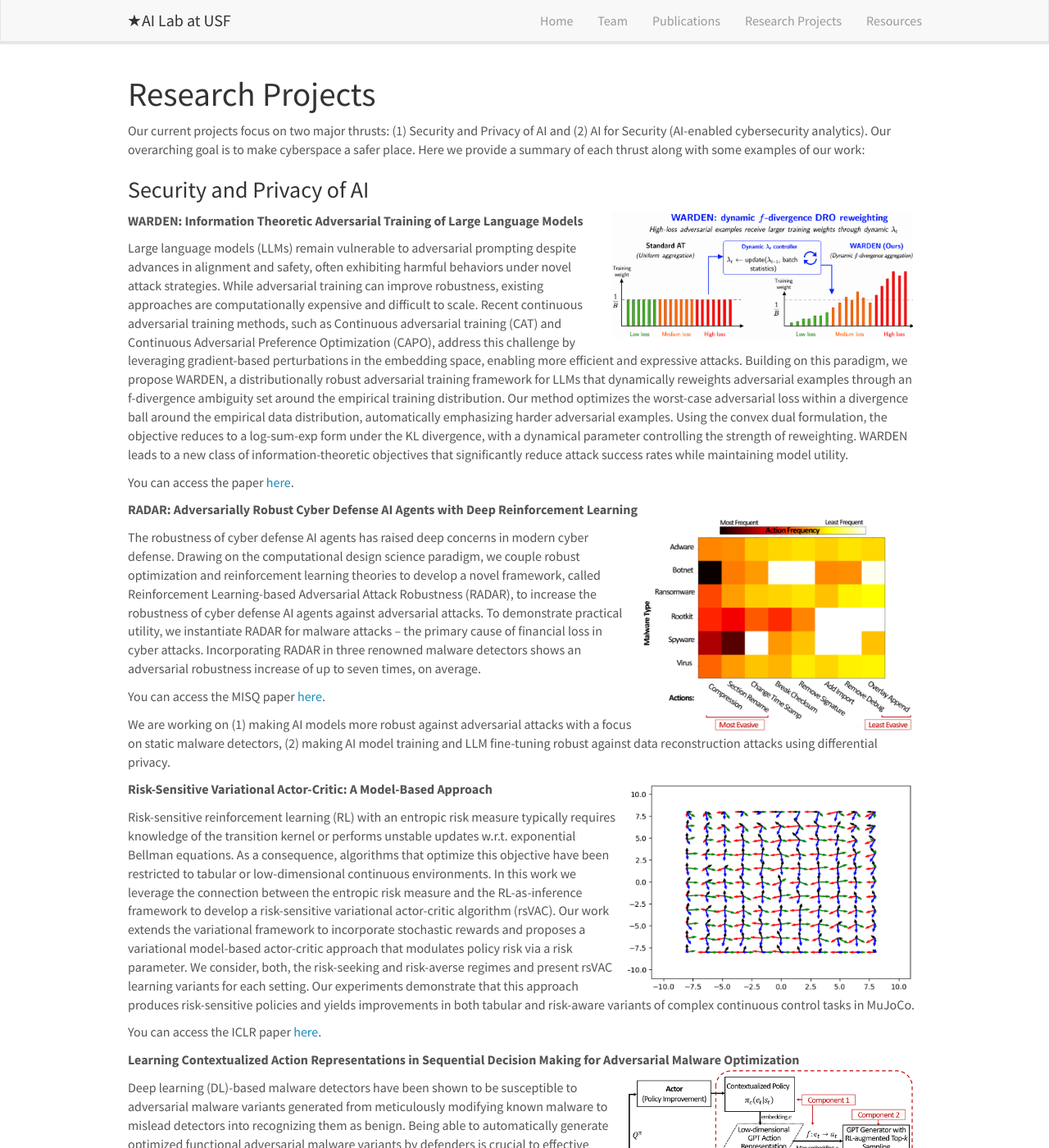
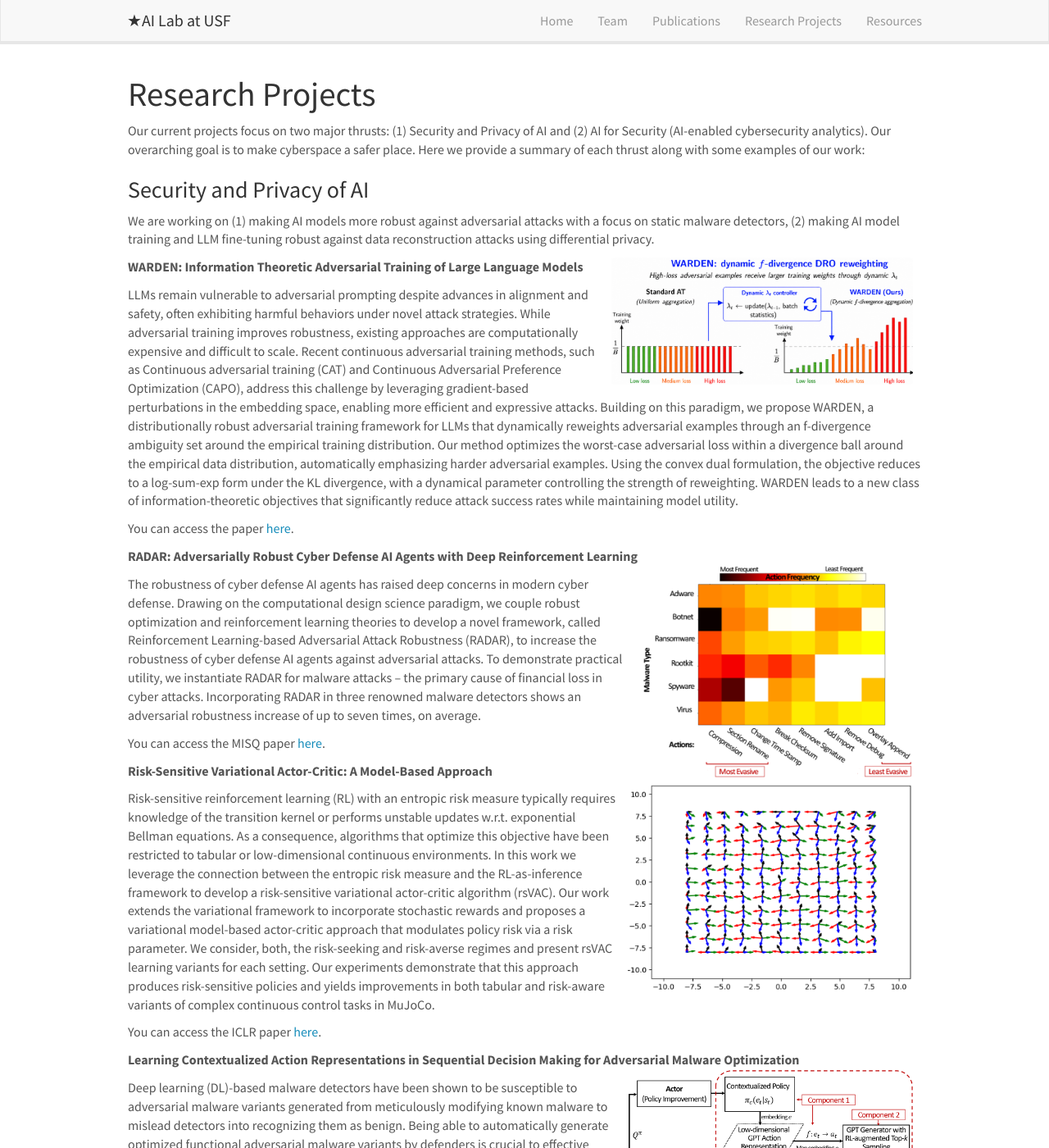
Before and after one commit to star-ailab/star-ailab.github.io, a Jekyll site: the page built from _pages/research.md, in a window 1280 px wide and 1400 px high. Shown: the whole window at 82% size. Built offline with Jekyll 4.4.1, drawn with Linux system fonts in a browser that asks for light colours; nearby versions of some CDN libraries; some of the changed lines change nothing that is shown.

Commit message:
Update research.md

```diff
--- a/_pages/research.md
+++ b/_pages/research.md
@@ -12,10 +12,11 @@
 Here we provide a summary of each thrust along with some examples of our work:
 
 ### Security and Privacy of AI
+We are working on (1) making AI models more robust against adversarial attacks with a focus on static malware detectors, (2) making AI model training and LLM fine-tuning robust against data reconstruction attacks using differential privacy.
 
 **WARDEN: Information Theoretic Adversarial Training of Large Language Models** ![]({{ site.url }}{{ site.baseurl }}/images/respic/warden.png){: style="width: 38%; float: right; margin: 0px 10px"}
 
-Large language models (LLMs) remain vulnerable to adversarial prompting despite advances in alignment and safety, often exhibiting harmful behaviors under novel attack strategies. While adversarial training can improve robustness, existing approaches are computationally expensive and difficult to scale. Recent continuous adversarial training methods, such as Continuous adversarial training (CAT) and Continuous Adversarial Preference Optimization (CAPO), address this challenge by leveraging gradient-based perturbations in the embedding space, enabling more efficient and expressive attacks. Building on this paradigm, we propose WARDEN, a distributionally robust adversarial training framework for LLMs that dynamically reweights adversarial examples through an f-divergence ambiguity set around the empirical training distribution. Our method optimizes the worst-case adversarial loss within a divergence ball around the empirical data distribution, automatically emphasizing harder adversarial examples. Using the convex dual formulation, the objective reduces to a log-sum-exp form under the KL divergence, with a dynamical parameter controlling the strength of reweighting. WARDEN leads to a new class of information-theoretic objectives that significantly reduce attack success rates while maintaining model utility.
+LLMs remain vulnerable to adversarial prompting despite advances in alignment and safety, often exhibiting harmful behaviors under novel attack strategies. While adversarial training improves robustness, existing approaches are computationally expensive and difficult to scale. Recent continuous adversarial training methods, such as Continuous adversarial training (CAT) and Continuous Adversarial Preference Optimization (CAPO), address this challenge by leveraging gradient-based perturbations in the embedding space, enabling more efficient and expressive attacks. Building on this paradigm, we propose WARDEN, a distributionally robust adversarial training framework for LLMs that dynamically reweights adversarial examples through an f-divergence ambiguity set around the empirical training distribution. Our method optimizes the worst-case adversarial loss within a divergence ball around the empirical data distribution, automatically emphasizing harder adversarial examples. Using the convex dual formulation, the objective reduces to a log-sum-exp form under the KL divergence, with a dynamical parameter controlling the strength of reweighting. WARDEN leads to a new class of information-theoretic objectives that significantly reduce attack success rates while maintaining model utility.
 
 You can access the paper [here](https://arxiv.org/pdf/2605.05415).
 
@@ -24,8 +25,6 @@
 The robustness of cyber defense AI agents has raised deep concerns in modern cyber defense. Drawing on the computational design science paradigm, we couple robust optimization and reinforcement learning theories to develop a novel framework, called Reinforcement Learning-based Adversarial Attack Robustness (RADAR), to increase the robustness of cyber defense AI agents against adversarial attacks. To demonstrate practical utility, we instantiate RADAR for malware attacks – the primary cause of financial loss in cyber attacks. Incorporating RADAR in three renowned malware detectors shows an adversarial robustness increase of up to seven times, on average.
 
 You can access the MISQ paper [here](/files/radar.pdf).
-
-We are working on (1) making AI models more robust against adversarial attacks with a focus on static malware detectors, (2) making AI model training and LLM fine-tuning robust against data reconstruction attacks using differential privacy.
 
 **Risk-Sensitive Variational Actor-Critic: A Model-Based Approach** ![]({{ site.url }}{{ site.baseurl }}/images/respic/rsvac.png){: style="width: 36%; float: right; margin: 0px 10px"}
 
```
